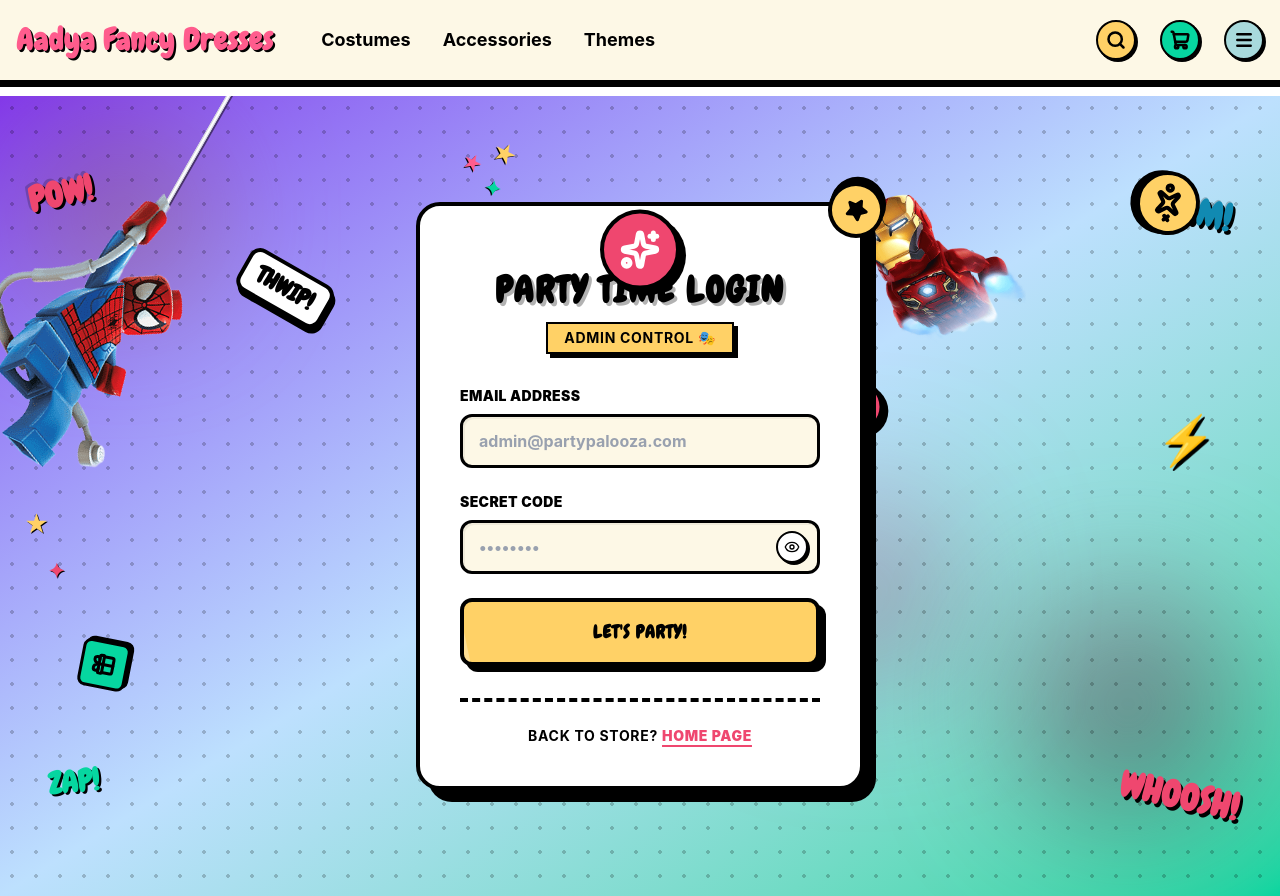
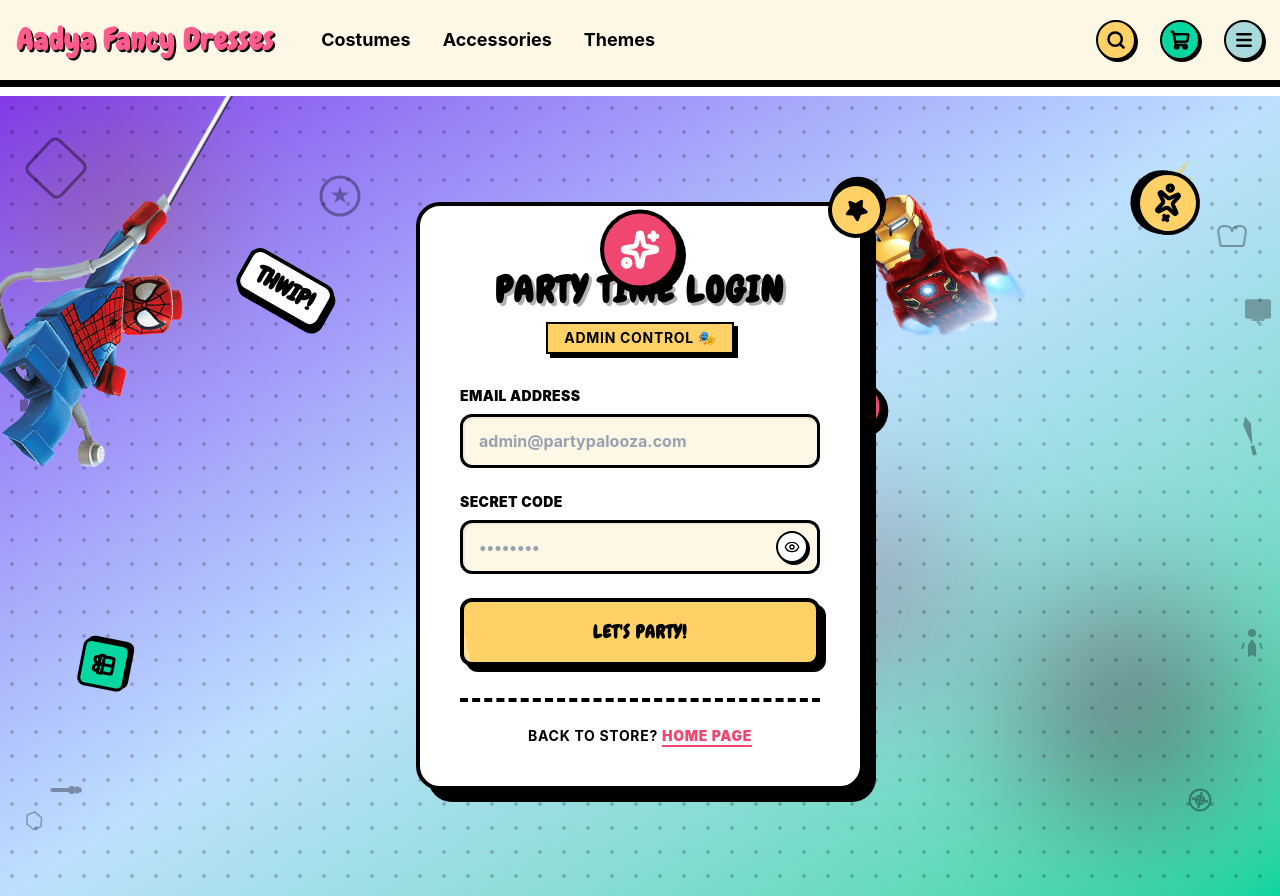
Before and after one commit to shivam121214/costume-rental-system, a React (Vite) app in the folder frontend/: page /admin/login in a window 1280 px wide. Built offline with nearby package versions, Linux system fonts and the light colour scheme; a web font is replaced by a local one.

Commit message:
login updated16

```diff
--- a/frontend/src/pages/admin/Login.jsx
+++ b/frontend/src/pages/admin/Login.jsx
@@ -56,101 +56,176 @@ function Login() {
         }}
       />
 
-      {/* Cosplay Themed Doodles - Comic Style */}
-      {/* Top Left Action Word */}
+      {/* MCU-Style Silhouette Doodles Background */}
+      {/* Top Left - Shield Icon */}
       <motion.div
-        className="absolute top-20 left-8 pointer-events-none z-0 font-black text-3xl transform -rotate-12"
-        animate={{ scale: [1, 1.15, 1] }}
-        transition={{ duration: 0.6, repeat: Infinity, repeatDelay: 2 }}
-        style={{ fontFamily: "'Chewy', cursive", color: "#ef476f", textShadow: "2px 2px 0px #000, -2px -2px 0px rgba(0,0,0,0.2)" }}
+        className="absolute top-12 left-8 pointer-events-none z-0 opacity-40"
+        animate={{ rotate: [0, -10, 10, 0] }}
+        transition={{ duration: 5, repeat: Infinity, ease: "easeInOut" }}
       >
-        POW!
+        <div className="w-12 h-12 border-3 border-black rounded-lg transform rotate-45" />
       </motion.div>
 
-      {/* Top Center Stars Cluster */}
+      {/* Top Center Left - Star Circle */}
       <motion.div
-        className="absolute top-12 left-1/3 pointer-events-none z-0"
-        animate={{ rotate: 360 }}
-        transition={{ duration: 20, repeat: Infinity, ease: "linear" }}
+        className="absolute top-20 left-1/4 pointer-events-none z-0 opacity-35"
+        animate={{ scale: [1, 1.1, 1] }}
+        transition={{ duration: 3, repeat: Infinity, ease: "easeInOut" }}
       >
-        <div className="relative w-20 h-20">
-          <div className="absolute -top-2 -left-2 text-2xl font-black" style={{ color: "#ffd166", textShadow: "1px 1px 0px #000" }}>★</div>
-          <div className="absolute top-0 left-8 text-xl font-black" style={{ color: "#06d6a0", textShadow: "1px 1px 0px #000" }}>✦</div>
-          <div className="absolute top-6 left-2 text-xl font-black" style={{ color: "#ff5c8d", textShadow: "1px 1px 0px #000" }}>★</div>
+        <div className="w-10 h-10 border-3 border-black rounded-full flex items-center justify-center">
+          <div className="text-xl font-black">★</div>
         </div>
       </motion.div>
 
-      {/* Top Right Action Word */}
+      {/* Top Right - Lightning Bolt */}
       <motion.div
-        className="absolute top-24 right-12 pointer-events-none z-0 font-black text-4xl transform rotate-6"
-        animate={{ scale: [1, 1.2, 1], rotate: [6, 10, 6] }}
-        transition={{ duration: 0.8, repeat: Infinity, repeatDelay: 1.5 }}
-        style={{ fontFamily: "'Chewy', cursive", color: "#118ab2", textShadow: "3px 3px 0px #000, -1px -1px 0px rgba(0,0,0,0.2)" }}
-      >
-        BAM!
-      </motion.div>
-
-      {/* Middle Left Small Stars */}
-      <motion.div
-        className="absolute left-6 top-1/2 pointer-events-none z-0 space-y-4"
-        animate={{ y: [0, 15, 0] }}
-        transition={{ duration: 4, repeat: Infinity, ease: "easeInOut" }}
-      >
-        <div className="text-2xl font-black" style={{ color: "#ffd166", textShadow: "1px 1px 0px #000" }}>★</div>
-        <div className="text-xl font-black ml-6" style={{ color: "#ef476f", textShadow: "1px 1px 0px #000" }}>✦</div>
-      </motion.div>
-
-      {/* Middle Center Burst */}
-      <motion.div
-        className="absolute right-16 top-2/5 pointer-events-none z-0 font-black text-5xl"
-        animate={{ rotate: [0, -25, 25, 0], scale: [1, 1.1, 1] }}
-        transition={{ duration: 1.2, repeat: Infinity, repeatDelay: 2 }}
-        style={{ color: "#ffd166", textShadow: "3px 3px 0px #000" }}
+        className="absolute top-16 right-20 pointer-events-none z-0 opacity-40 font-black text-4xl"
+        animate={{ scale: [1, 1.15, 1] }}
+        transition={{ duration: 2, repeat: Infinity, repeatDelay: 1 }}
       >
         ⚡
       </motion.div>
 
-      {/* Bottom Left Comic Word */}
+      {/* Top Right - Mask Silhouette */}
       <motion.div
-        className="absolute bottom-24 left-12 pointer-events-none z-0 font-black text-3xl transform -rotate-6"
-        animate={{ scale: [1, 1.15, 1] }}
-        transition={{ duration: 0.7, repeat: Infinity, repeatDelay: 2.5 }}
-        style={{ fontFamily: "'Chewy', cursive", color: "#06d6a0", textShadow: "2px 2px 0px #000" }}
+        className="absolute top-32 right-8 pointer-events-none z-0 opacity-35"
+        animate={{ rotateY: [0, 180, 0] }}
+        transition={{ duration: 6, repeat: Infinity, ease: "easeInOut" }}
       >
-        ZAP!
+        <svg width="32" height="24" viewBox="0 0 32 24" fill="none" stroke="black" strokeWidth="2">
+          <path d="M2 8 Q2 2 8 2 Q16 2 16 8 Q16 2 24 2 Q30 2 30 8 L28 20 Q28 22 26 22 L6 22 Q4 22 4 20 Z" />
+        </svg>
       </motion.div>
 
-      {/* Bottom Right Action Word */}
+      {/* Middle Left - Character Silhouette */}
       <motion.div
-        className="absolute bottom-20 right-10 pointer-events-none z-0 font-black text-4xl transform rotate-12"
-        animate={{ scale: [1, 1.2, 1] }}
-        transition={{ duration: 0.6, repeat: Infinity, repeatDelay: 3 }}
-        style={{ fontFamily: "'Chewy', cursive", color: "#ef476f", textShadow: "3px 3px 0px #000" }}
+        className="absolute left-4 top-1/3 pointer-events-none z-0 opacity-35"
+        animate={{ y: [0, 10, 0] }}
+        transition={{ duration: 4, repeat: Infinity, ease: "easeInOut" }}
       >
-        WHOOSH!
+        <svg width="28" height="40" viewBox="0 0 28 40" fill="black">
+          <circle cx="14" cy="8" r="6" />
+          <rect x="8" y="16" width="16" height="12" />
+          <rect x="4" y="28" width="8" height="12" />
+          <rect x="16" y="28" width="8" height="12" />
+        </svg>
       </motion.div>
 
-      {/* Bottom Center Star Burst */}
+      {/* Middle Center - Spiral Symbol */}
       <motion.div
-        className="absolute bottom-32 right-1/3 pointer-events-none z-0"
-        animate={{ rotate: -360 }}
-        transition={{ duration: 15, repeat: Infinity, ease: "linear" }}
+        className="absolute left-1/3 top-1/2 pointer-events-none z-0 opacity-30 font-black text-3xl"
+        animate={{ rotate: 360 }}
+        transition={{ duration: 10, repeat: Infinity, ease: "linear" }}
       >
-        <div className="relative w-16 h-16">
-          <div className="absolute -top-1 left-6 text-2xl font-black" style={{ color: "#ffd166", textShadow: "1px 1px 0px #000" }}>★</div>
-          <div className="absolute top-4 -left-1 text-xl font-black" style={{ color: "#118ab2", textShadow: "1px 1px 0px #000" }}>✦</div>
-          <div className="absolute top-3 left-5 text-xl font-black" style={{ color: "#06d6a0", textShadow: "1px 1px 0px #000" }}>★</div>
-        </div>
+        ◎
       </motion.div>
 
-      {/* Center Comic Impact Lines */}
+      {/* Middle Right - Sword/Blade */}
       <motion.div
-        className="absolute top-1/4 right-1/4 pointer-events-none z-0"
+        className="absolute right-6 top-2/5 pointer-events-none z-0 opacity-35"
+        animate={{ rotate: [0, -15, 15, 0] }}
+        transition={{ duration: 4, repeat: Infinity, ease: "easeInOut" }}
+      >
+        <svg width="12" height="40" viewBox="0 0 12 40" fill="black">
+          <polygon points="6,0 10,8 6,30 2,8" />
+          <rect x="4" y="30" width="4" height="10" />
+        </svg>
+      </motion.div>
+
+      {/* Bottom Left - Gun/Blaster */}
+      <motion.div
+        className="absolute bottom-24 left-12 pointer-events-none z-0 opacity-35"
+        animate={{ rotateY: [0, 180, 0] }}
+        transition={{ duration: 5, repeat: Infinity, ease: "easeInOut" }}
+      >
+        <svg width="36" height="20" viewBox="0 0 36 20" fill="black">
+          <rect x="2" y="8" width="20" height="4" rx="2" />
+          <circle cx="24" cy="10" r="4" />
+          <polygon points="28,6 34,8 34,12 28,14" />
+        </svg>
+      </motion.div>
+
+      {/* Bottom Center - Sphere with Rings */}
+      <motion.div
+        className="absolute bottom-32 left-1/2 -translate-x-1/2 pointer-events-none z-0 opacity-30"
+        animate={{ rotate: [0, 360] }}
+        transition={{ duration: 12, repeat: Infinity, ease: "linear" }}
+      >
+        <svg width="28" height="28" viewBox="0 0 28 28" fill="none" stroke="black" strokeWidth="1.5">
+          <circle cx="14" cy="14" r="6" />
+          <circle cx="14" cy="14" r="10" />
+          <circle cx="14" cy="14" r="14" />
+        </svg>
+      </motion.div>
+
+      {/* Bottom Right - Target/Crosshair */}
+      <motion.div
+        className="absolute bottom-20 right-16 pointer-events-none z-0 opacity-35"
+        animate={{ scale: [1, 1.15, 1], rotate: [0, 45, 0] }}
+        transition={{ duration: 3, repeat: Infinity, ease: "easeInOut" }}
+      >
+        <svg width="32" height="32" viewBox="0 0 32 32" fill="none" stroke="black" strokeWidth="2">
+          <circle cx="16" cy="16" r="4" />
+          <circle cx="16" cy="16" r="10" />
+          <line x1="8" y1="16" x2="24" y2="16" />
+          <line x1="16" y1="8" x2="16" y2="24" />
+        </svg>
+      </motion.div>
+
+      {/* Far Right - Character Gesture */}
+      <motion.div
+        className="absolute right-4 top-2/3 pointer-events-none z-0 opacity-30"
+        animate={{ y: [0, -8, 0] }}
+        transition={{ duration: 3, repeat: Infinity, ease: "easeInOut" }}
+      >
+        <svg width="24" height="36" viewBox="0 0 24 36" fill="black">
+          <circle cx="12" cy="6" r="4" />
+          <polygon points="12,12 8,18 8,30 12,28 16,30 16,18" />
+          <line x1="4" y1="16" x2="2" y2="22" strokeWidth="2" stroke="black" />
+          <line x1="20" y1="16" x2="22" y2="22" strokeWidth="2" stroke="black" />
+        </svg>
+      </motion.div>
+
+      {/* Far Left Bottom - Hexagon Pattern */}
+      <motion.div
+        className="absolute bottom-16 left-6 pointer-events-none z-0 opacity-30"
+        animate={{ rotate: 360 }}
+        transition={{ duration: 8, repeat: Infinity, ease: "linear" }}
+      >
+        <svg width="24" height="24" viewBox="0 0 24 24" fill="none" stroke="black" strokeWidth="1.5">
+          <polygon points="12,2 20,6 20,14 12,18 4,14 4,6" />
+        </svg>
+      </motion.div>
+
+      {/* Far Right Top - Tech Icon */}
+      <motion.div
+        className="absolute top-1/4 right-2 pointer-events-none z-0 opacity-30"
         animate={{ scale: [1, 1.1, 1] }}
-        transition={{ duration: 1.5, repeat: Infinity, repeatDelay: 1 }}
+        transition={{ duration: 4, repeat: Infinity, ease: "easeInOut" }}
       >
-        <div className="w-16 h-0.5 bg-black transform -rotate-45 shadow-lg" />
-        <div className="w-16 h-0.5 bg-black mt-2 transform rotate-45 shadow-lg" />
+        <svg width="28" height="28" viewBox="0 0 28 28" fill="black">
+          <rect x="2" y="4" width="24" height="18" rx="2" />
+          <rect x="8" y="22" width="12" height="2" />
+          <line x1="14" y1="22" x2="14" y2="26" strokeWidth="2" stroke="black" />
+        </svg>
+      </motion.div>
+
+      {/* Center Top - Web/Network */}
+      <motion.div
+        className="absolute top-1/4 right-1/3 pointer-events-none z-0 opacity-25"
+        animate={{ rotate: [0, 180, 0] }}
+        transition={{ duration: 8, repeat: Infinity, ease: "easeInOut" }}
+      >
+        <svg width="32" height="32" viewBox="0 0 32 32" fill="none" stroke="black" strokeWidth="1.5">
+          <circle cx="16" cy="8" r="3" fill="black" />
+          <circle cx="8" cy="20" r="3" fill="black" />
+          <circle cx="24" cy="20" r="3" fill="black" />
+          <circle cx="16" cy="28" r="3" fill="black" />
+          <line x1="16" y1="8" x2="8" y2="20" />
+          <line x1="16" y1="8" x2="24" y2="20" />
+          <line x1="8" y1="20" x2="16" y2="28" />
+          <line x1="24" y1="20" x2="16" y2="28" />
+        </svg>
       </motion.div>
 
       {/* Animated decorative elements */}
```
